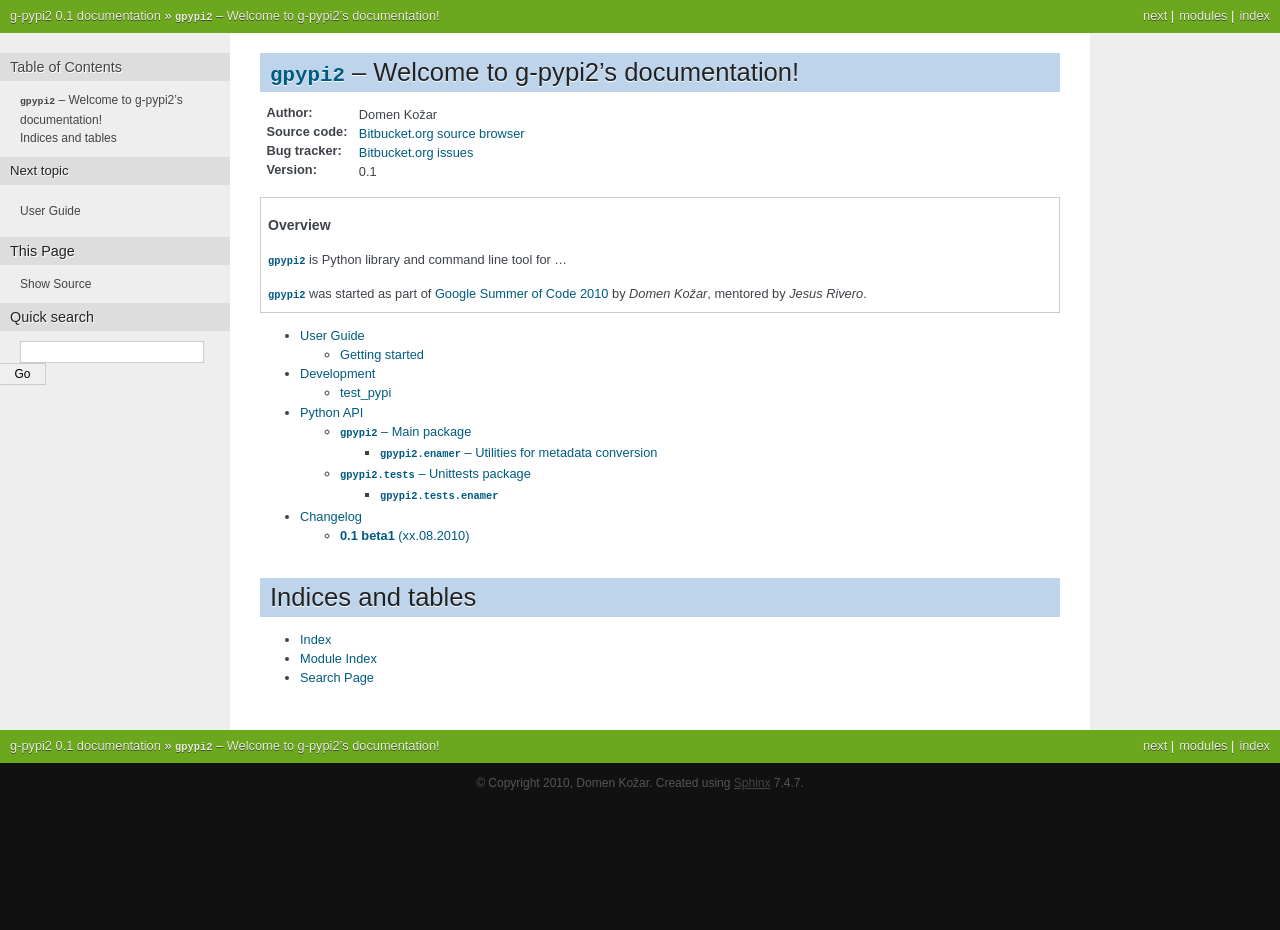
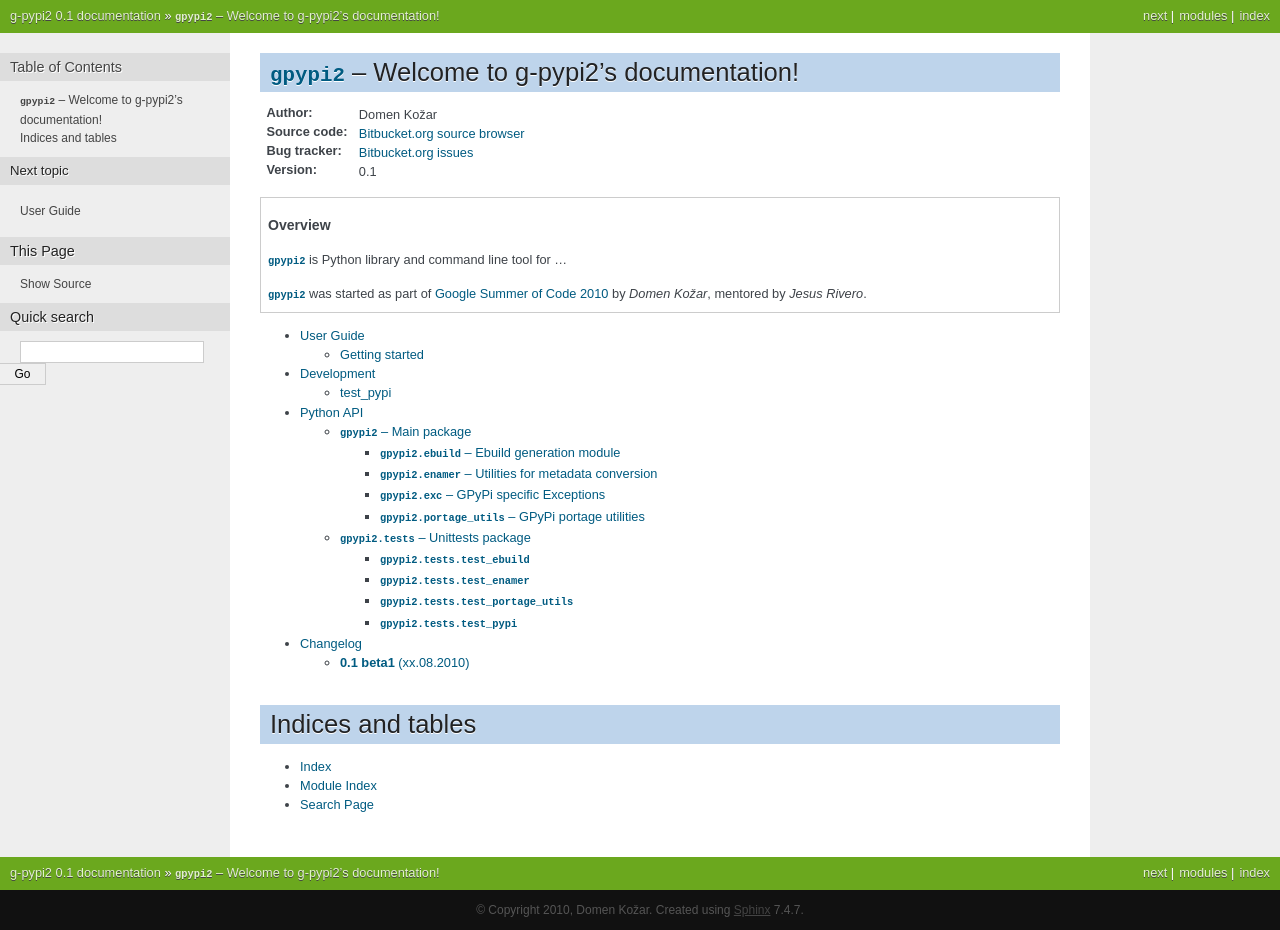
Before and after one commit to domenkozar/g-pypi, a Sphinx documentation site: the page built from docs/source/index.rst, in a window 1280 px wide. Built offline with Sphinx 7.4.7, drawn with Linux system fonts in a browser that asks for light colours; before the commit the page ends 900 px from its top, so only the background shows below that.

Commit message:
update enamer documentaition; update API documentation overall

```diff
--- a/docs/source/api.rst
+++ b/docs/source/api.rst
@@ -7,10 +7,37 @@ Python API
 .. automodule:: gpypi2
 
 
+:mod:`gpypi2.ebuild` -- Ebuild generation module
+=========================================================
+
+.. automodule:: gpypi2.ebuild
+   :members:
+   :undoc-members:
+   :inherited-members:
+   :show-inheritance:
+
 :mod:`gpypi2.enamer` -- Utilities for metadata conversion
 =========================================================
 
 .. automodule:: gpypi2.enamer
+   :members:
+   :undoc-members:
+   :inherited-members:
+   :show-inheritance:
+
+:mod:`gpypi2.exc` -- GPyPi specific Exceptions
+=========================================================
+
+.. automodule:: gpypi2.exc
+   :members:
+   :undoc-members:
+   :inherited-members:
+   :show-inheritance:
+
+:mod:`gpypi2.portage_utils` -- GPyPi portage utilities
+=========================================================
+
+.. automodule:: gpypi2.portage_utils
    :members:
    :undoc-members:
    :inherited-members:
@@ -22,11 +49,34 @@ Python API
 
 .. automodule:: gpypi2.tests
 
+:mod:`gpypi2.tests.test_ebuild`
+=====================================
 
-:mod:`gpypi2.tests.enamer`
-==========================
+.. automodule:: gpypi2.tests.test_ebuild
+   :members:
+   :undoc-members:
+   :show-inheritance:
+
+:mod:`gpypi2.tests.test_enamer`
+=====================================
 
 .. automodule:: gpypi2.tests.test_enamer
    :members:
    :undoc-members:
    :show-inheritance:
+
+:mod:`gpypi2.tests.test_portage_utils`
+=====================================
+
+.. automodule:: gpypi2.tests.test_portage_utils
+   :members:
+   :undoc-members:
+   :show-inheritance:
+
+:mod:`gpypi2.tests.test_pypi`
+=====================================
+
+.. automodule:: gpypi2.tests.test_pypi
+   :members:
+   :undoc-members:
+   :show-inheritance:
```
Also changed, not shown: 1 other file.
